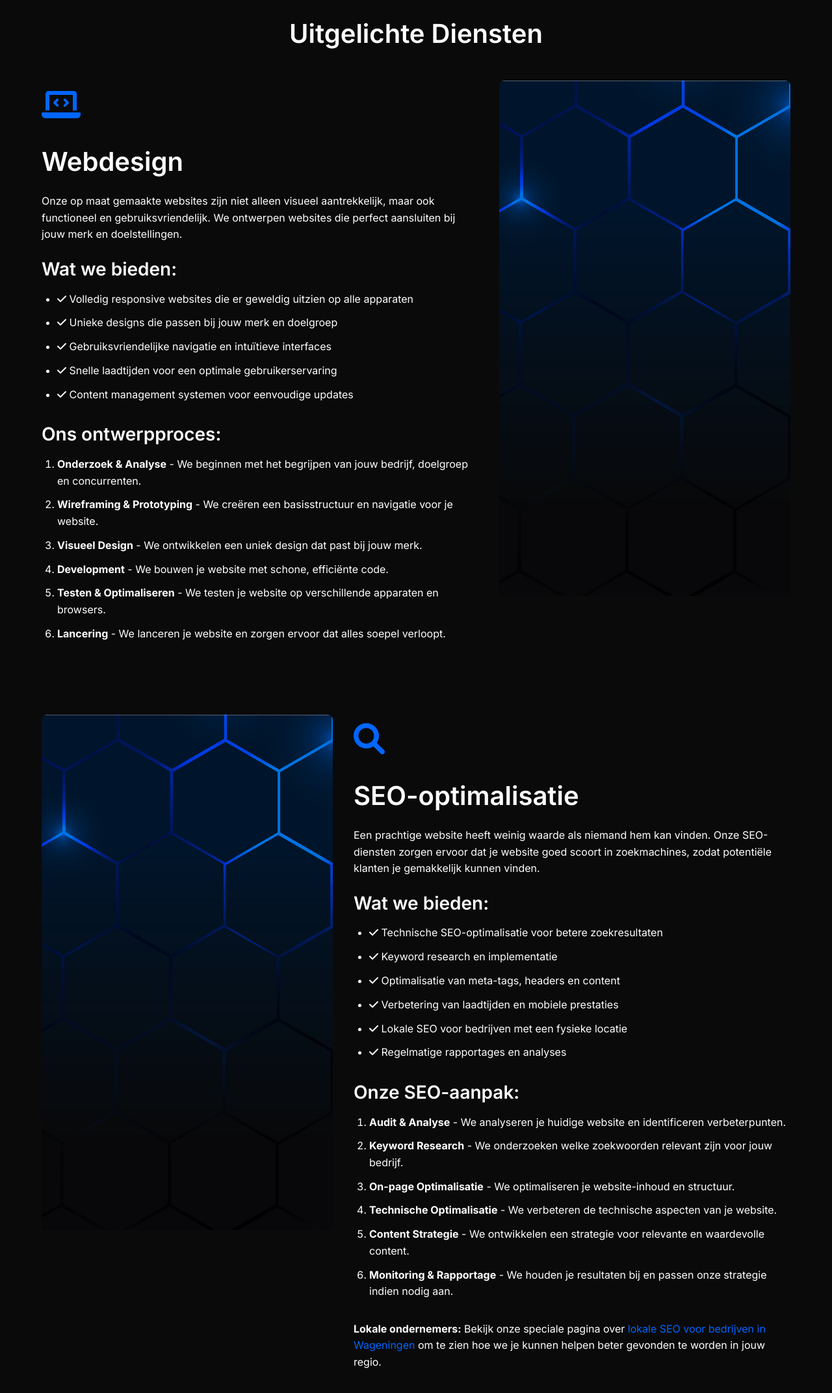
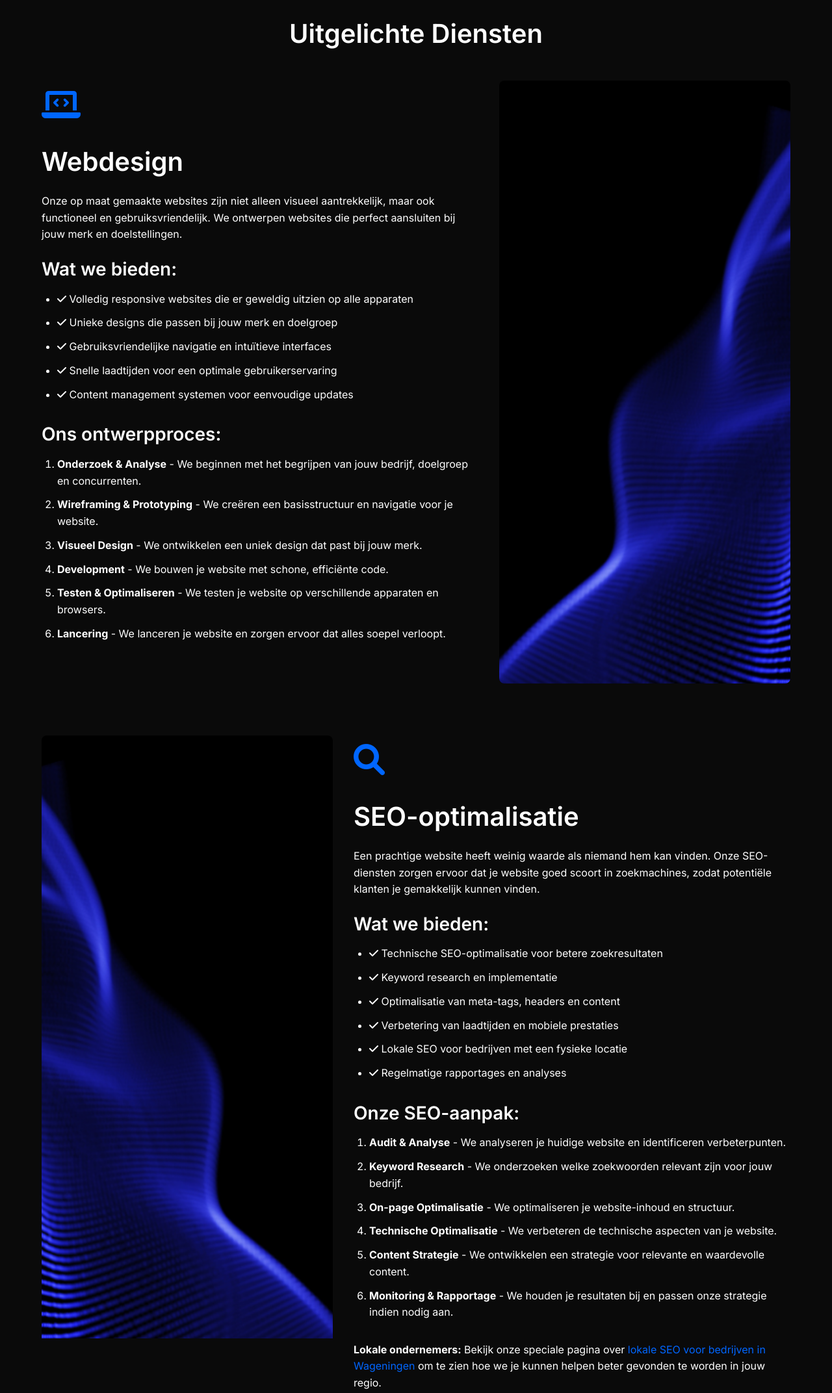
Before and after one commit to Twinpixel-nl/TwinPixel-Website, a plain HTML site: page services.html in a window 1280 px wide. Shown: the part 2800-4944 px from the top of the page at 65% size. Drawn offline with Linux system fonts and the light colour scheme.

Commit message:
Antoher sotck image

```diff
--- a/services.html
+++ b/services.html
@@ -401,7 +401,7 @@
             </div>
           </div>
           <div class="service-image fade-in delay-1">
-            <img src="Images/mimi.png" alt="Webdesign Service" />
+            <img src="Images/Diensten.png" alt="Webdesign Service" />
           </div>
         </div>
 
@@ -486,7 +486,7 @@
             </div>
           </div>
           <div class="service-image fade-in delay-1">
-            <img src="Images/mimi.png" alt="SEO Service" />
+            <img src="Images/Diensten1.png" alt="SEO Service" />
           </div>
         </div>
 
```
Also changed, not shown: Images/Diensten.png (added), Images/Diensten1.png (added).
